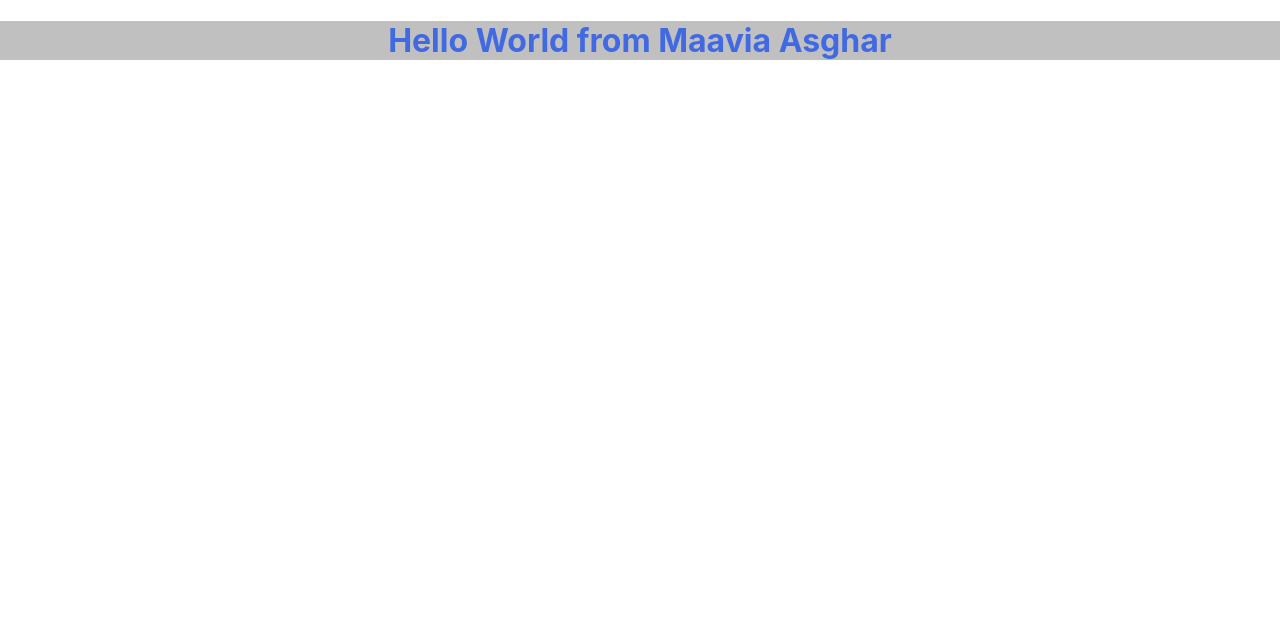
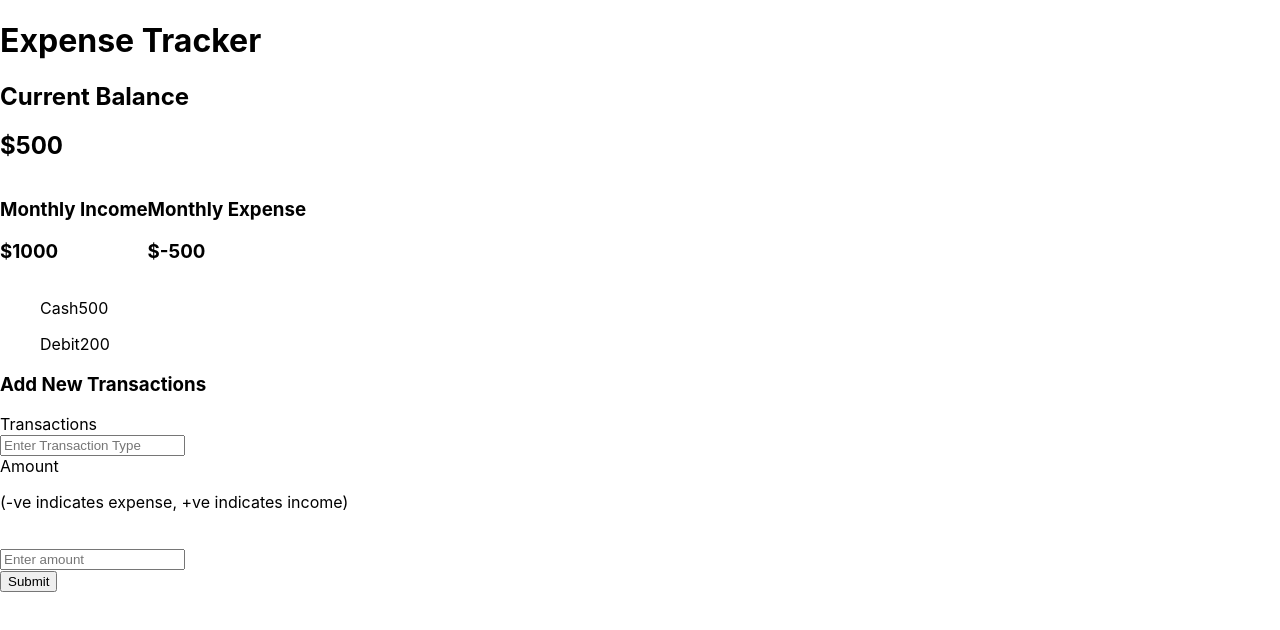
Before and after one commit to MaaviaAsghar4/expensetracker, a React (Create React App) app: page / in a window 1280 px wide. Shown: the top 630 px of the page. Built offline with nearby package versions, Linux system fonts and the light colour scheme.

Commit message:
expense tracker basic html

```diff
--- a/src/App.css
+++ b/src/App.css
@@ -1,5 +1,7 @@
-.text-align {
-    text-align: center;
-    color: royalblue;
-    background-color: silver;
+.flexing {
+    display: flex;
 }
+
+.list-style {
+    list-style-type: none;
+}
--- a/src/App.js
+++ b/src/App.js
@@ -1,10 +1,20 @@
 import React from 'react';
 import './App.css';
+import {Header} from "./Components/Header"
+import {Expensetracking} from "./Components/Expensetracking"
+import {IncomeExpense} from "./Components/IncomeExpense"
+import {History} from "./Components/History"
+import {Addtransactions} from "./Components/Addtransactions"
 
 function App() {
+
   return (
-    <div className="App">
-     <h1 className="text-align">Hello World from Maavia Asghar</h1>
+    <div>
+      <Header />
+      <Expensetracking />
+      <IncomeExpense />
+      <History />
+      <Addtransactions />
     </div>
   );
 }
--- /dev/null
+++ b/src/Components/Addtransactions.js
@@ -0,0 +1,22 @@
+import React from "react";
+
+export function Addtransactions() {
+    return (
+        <div>
+            <h3>Add New Transactions</h3>
+            <form>
+            <label for="transactions">Transactions</label>
+            <br></br>
+            <input type="text" placeholder="Enter Transaction Type" />
+            <br></br>
+            <label for="amount">Amount</label>
+            <br></br>
+            <p>(-ve indicates expense, +ve indicates income)</p>
+            <br></br>
+            <input type="number" placeholder="Enter amount" />
+            <br></br>
+            <button type="submit">Submit</button>
+            </form>
+        </div>
+    )
+}
--- /dev/null
+++ b/src/Components/Expensetracking.js
@@ -0,0 +1,10 @@
+import React from "react";
+
+export function Expensetracking() {
+    return (
+    <div>
+        <h2>Current Balance</h2>
+        <h2>$500</h2>
+    </div>
+    );
+}
--- /dev/null
+++ b/src/Components/Header.js
@@ -0,0 +1,7 @@
+import React from "react";
+
+export function Header() {
+    return (
+    <h1>Expense Tracker</h1>
+    )
+}
--- /dev/null
+++ b/src/Components/History.js
@@ -0,0 +1,26 @@
+import React from "react";
+
+export function History() {
+    return (
+        <div>
+            <div>
+            <ul>
+                <div className="list-style">
+                <li>
+                    <p>
+                        <span>Cash</span>
+                        <span>500</span>
+                    </p>
+                </li>
+                <li>
+                    <p>
+                        <span>Debit</span>
+                        <span>200</span>
+                    </p>
+                </li>
+                </div>
+            </ul>
+            </div>
+        </div>
+    )
+}
--- /dev/null
+++ b/src/Components/IncomeExpense.js
@@ -0,0 +1,16 @@
+import React from 'react'
+
+export function IncomeExpense() {
+    return (
+        <div className="flexing">
+            <div>
+                <h3>Monthly Income</h3>
+                <h3>$1000</h3>
+            </div>
+            <div>
+                <h3>Monthly Expense</h3>
+                <h3>$-500</h3>
+            </div>
+        </div>
+    )
+}
```
Also changed, not shown: download.png (added).
